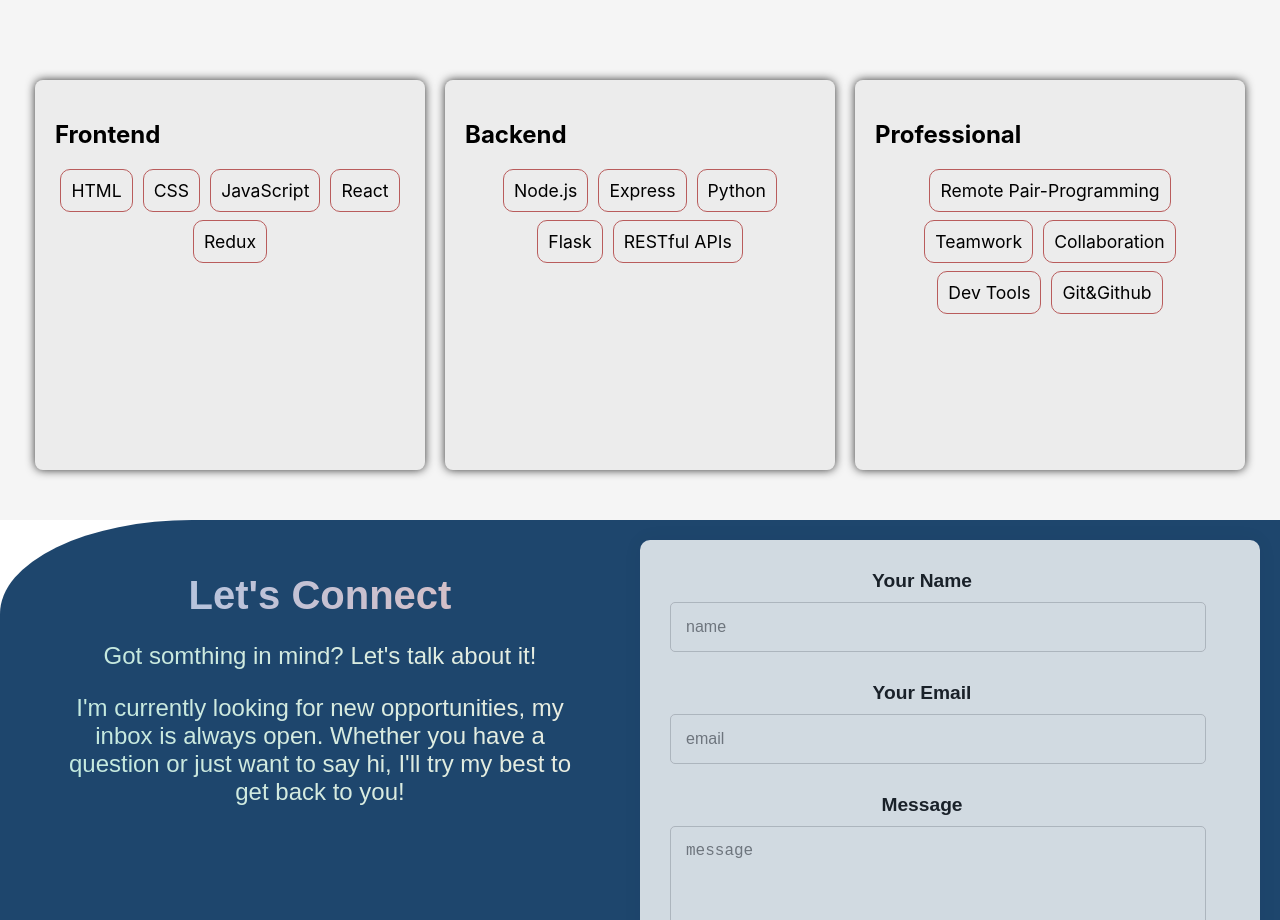
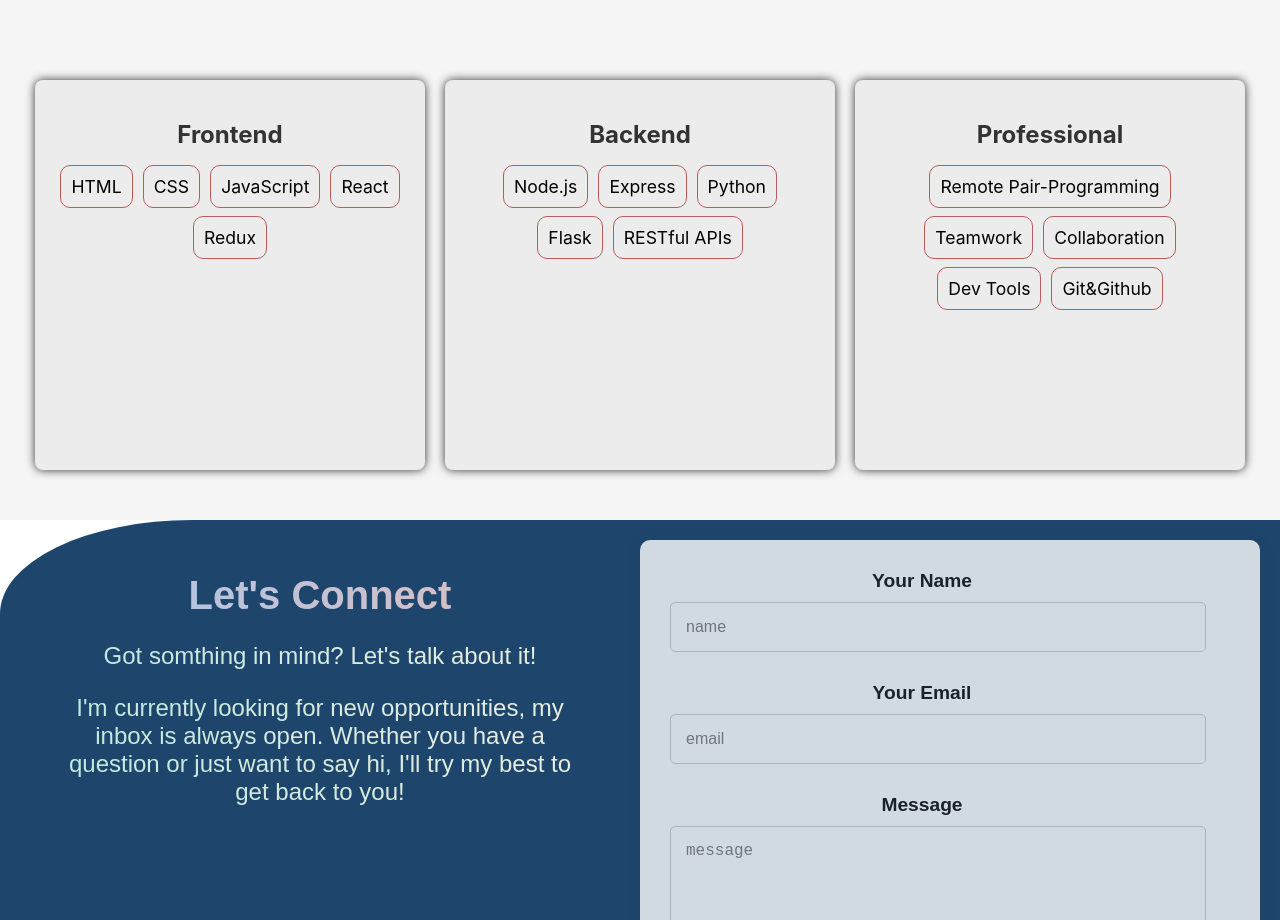
Before and after one commit to abdozayan12/New-Portfolio, a React (Create React App) app: page / in a window 1280 px wide. Shown: the part 800-1720 px from the top of the page. Built offline with nearby package versions, Linux system fonts and the light colour scheme.

Commit message:
Update About.css

```diff
--- a/src/components/About/About.css
+++ b/src/components/About/About.css
@@ -27,6 +27,13 @@
     background-color: bisque;
 }
 
+.skill-card h2 {
+    color: #333;
+    font-size: 1.5em;
+    margin-bottom: 10px;
+    text-align: center;
+}
+
 .list {
     display: flex;
     flex-wrap: wrap;
```
